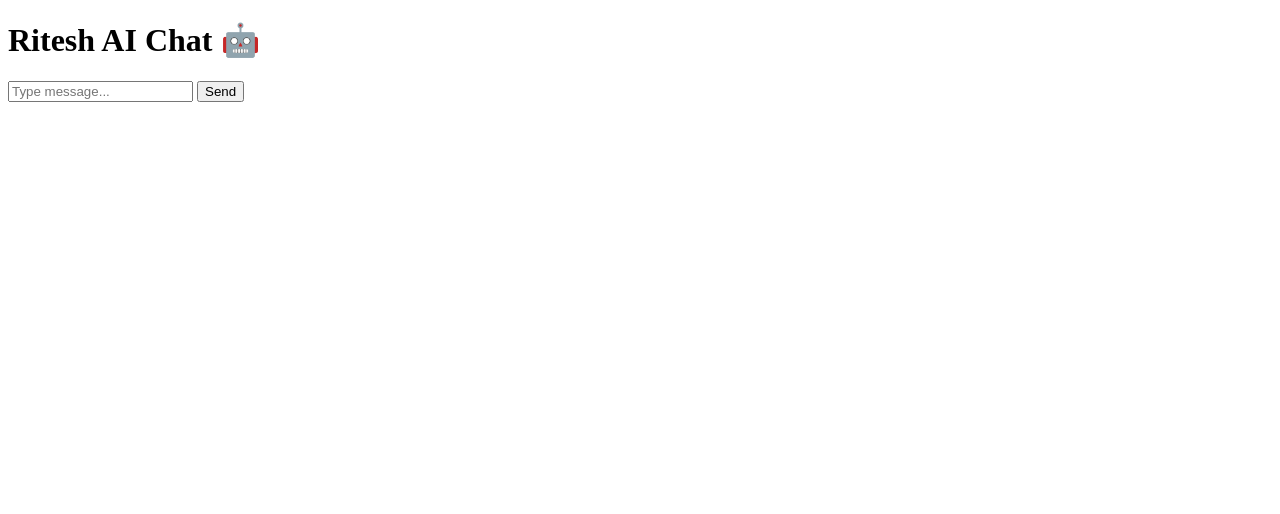
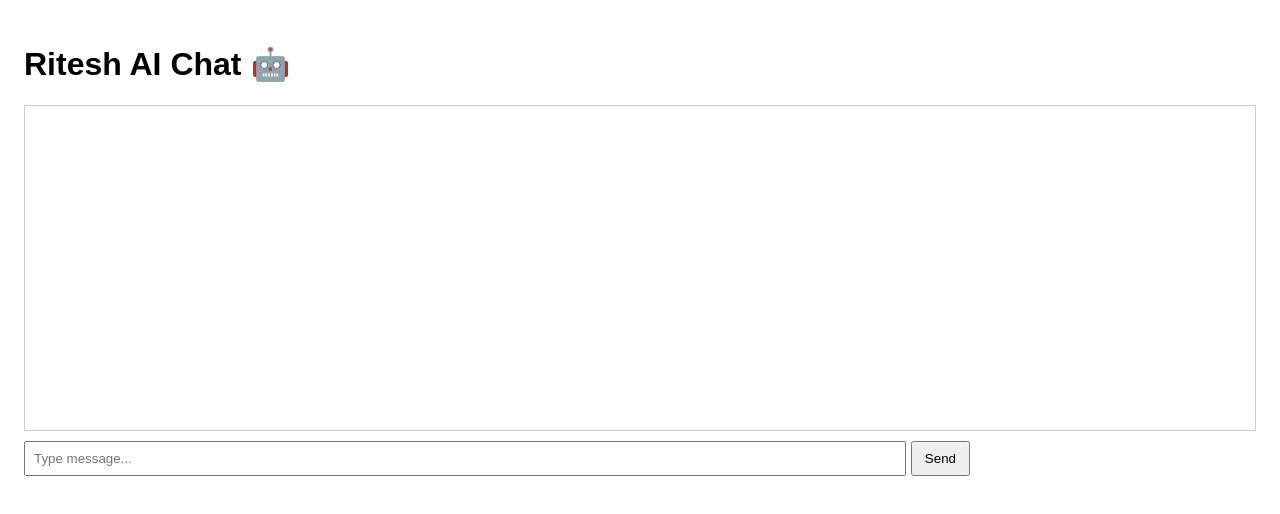
Before and after one commit to moraltalesstory5-max/ritesh-ai, a website: page index.html in a window 1280 px wide. Drawn offline with Linux system fonts and the light colour scheme.

Commit message:
Update index.html

```diff
--- a/index.html
+++ b/index.html
@@ -1,18 +1,26 @@
-<!DOCTYPE html>
+<!doctype html>
 <html>
   <head>
     <meta charset="UTF-8" />
     <meta name="viewport" content="width=device-width, initial-scale=1.0" />
     <title>Ritesh AI Chat</title>
+    <style>
+      body { font-family: Arial, sans-serif; padding: 16px; }
+      #chat { border: 1px solid #ccc; padding: 12px; height: 300px; overflow-y: auto; margin-bottom: 10px; }
+      #msgInput { width: 70%; padding: 8px; }
+      #sendBtn { padding: 8px 12px; }
+      .me { margin: 6px 0; }
+      .ai { margin: 6px 0; color: #0b5; }
+    </style>
   </head>
+
   <body>
-
     <h1>Ritesh AI Chat 🤖</h1>
 
-  <div id="chatBox"></div>
+    <div id="chat"></div>
 
-  <input id="userInput" placeholder="Type message..." />
-  <button id="sendBtn">Send</button>
+    <input id="msgInput" placeholder="Type message..." />
+    <button type="button" id="sendBtn">Send</button>
 
     <script src="./script.js"></script>
   </body>
```
Lines whose indentation alone changed are shown as unchanged.
